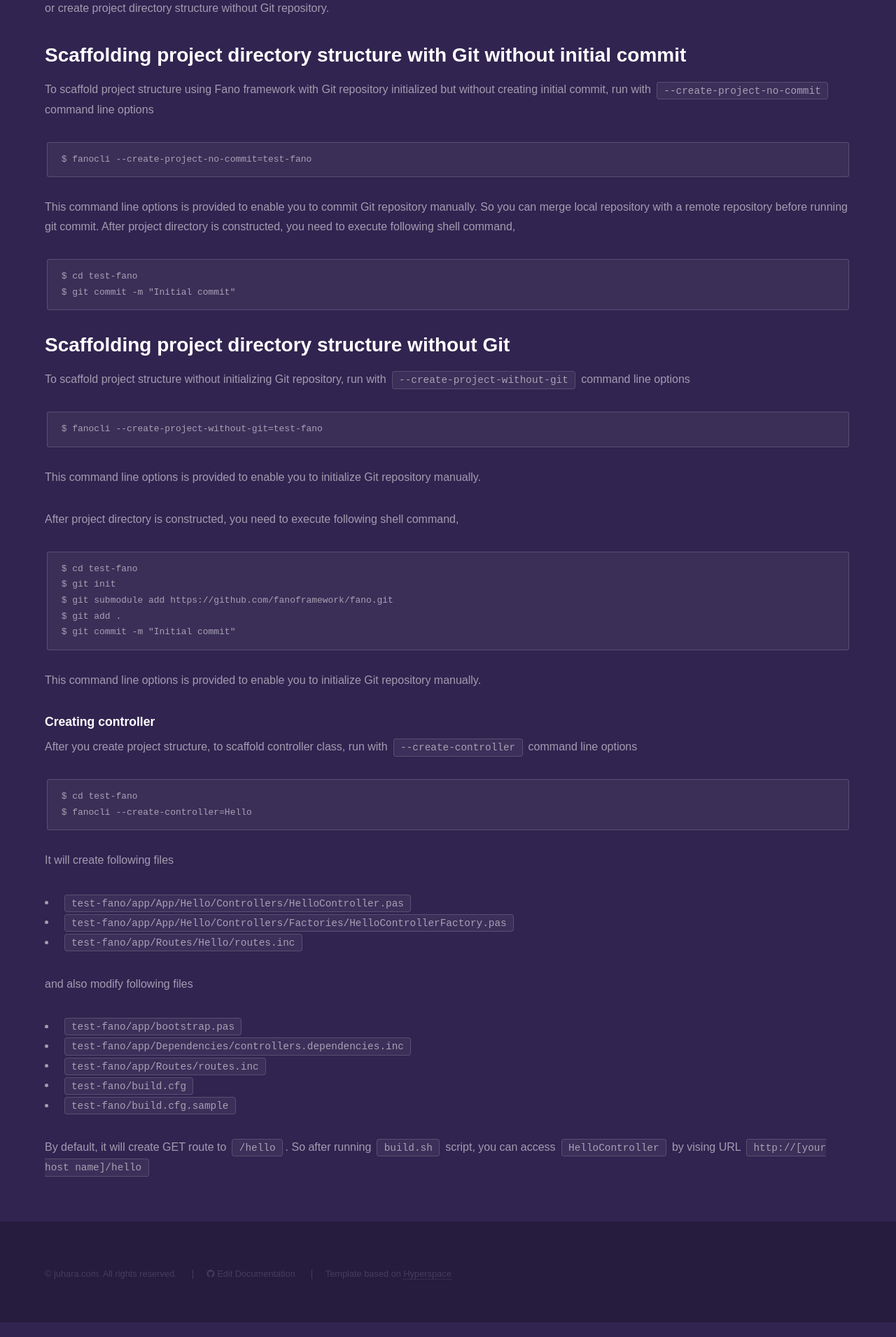
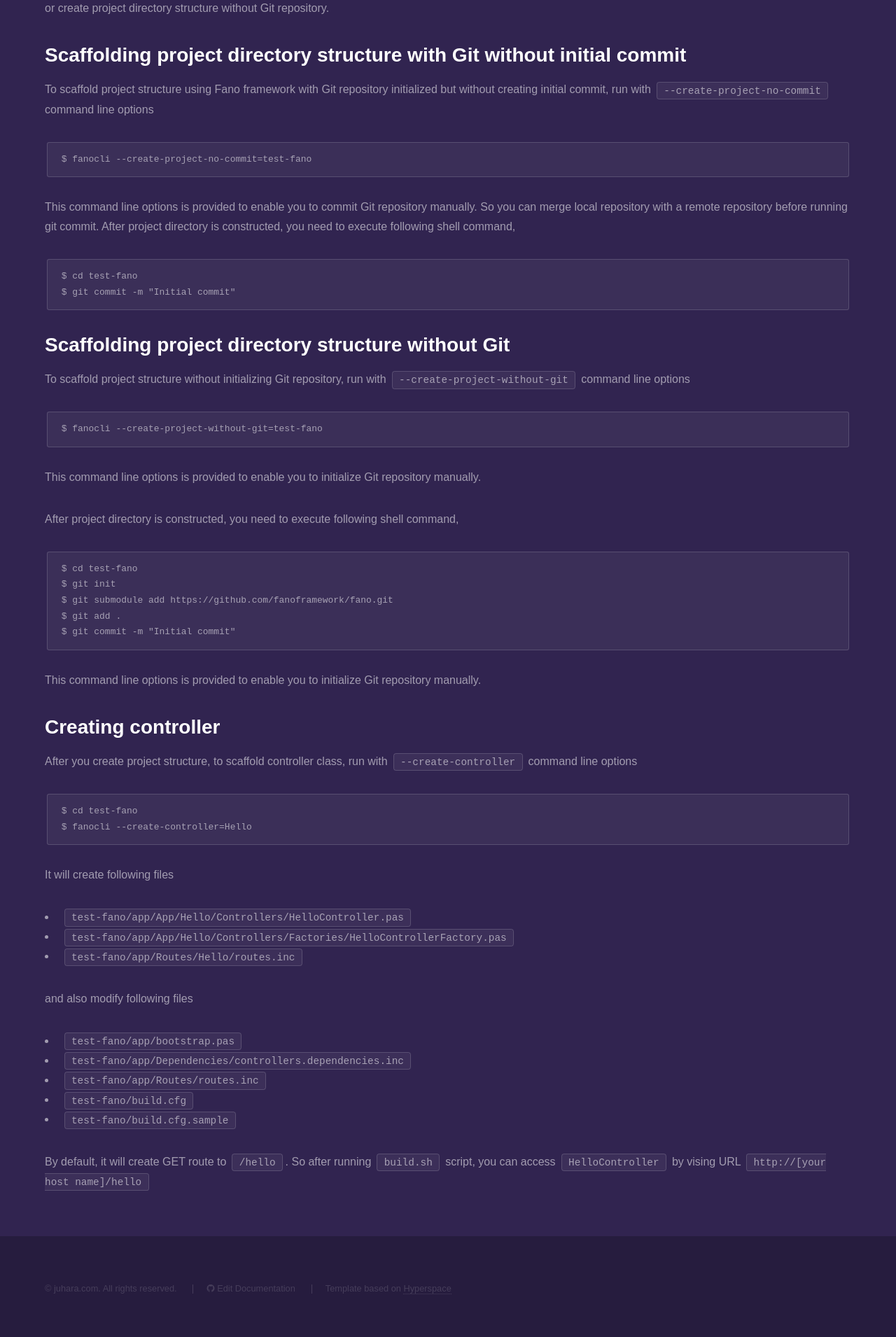
Before and after one commit to fanoframework/fanoframework.github.io, a Jekyll site: the page built from scaffolding-with-fano-cli/index.md, in a window 1280 px wide. Shown: the part 1174-3084 px from the top of the page at 70% size. Built offline with Jekyll 4.4.1, drawn with Linux system fonts in a browser that asks for light colours; our own code applies the rules of GitHub Pages for plain Markdown files; before the commit the page ends 3063 px from its top, so only the background shows below that.

Commit message:
change heading

````diff
--- a/scaffolding-with-fano-cli/index.md
+++ b/scaffolding-with-fano-cli/index.md
@@ -79,7 +79,7 @@ $ git commit -m "Initial commit"
 ```
 This command line options is provided to enable you to initialize Git repository manually.
 
-### Creating controller
+## Creating controller
 
 After you create project structure, to scaffold controller class, run with  `--create-controller` command line options
 
````
